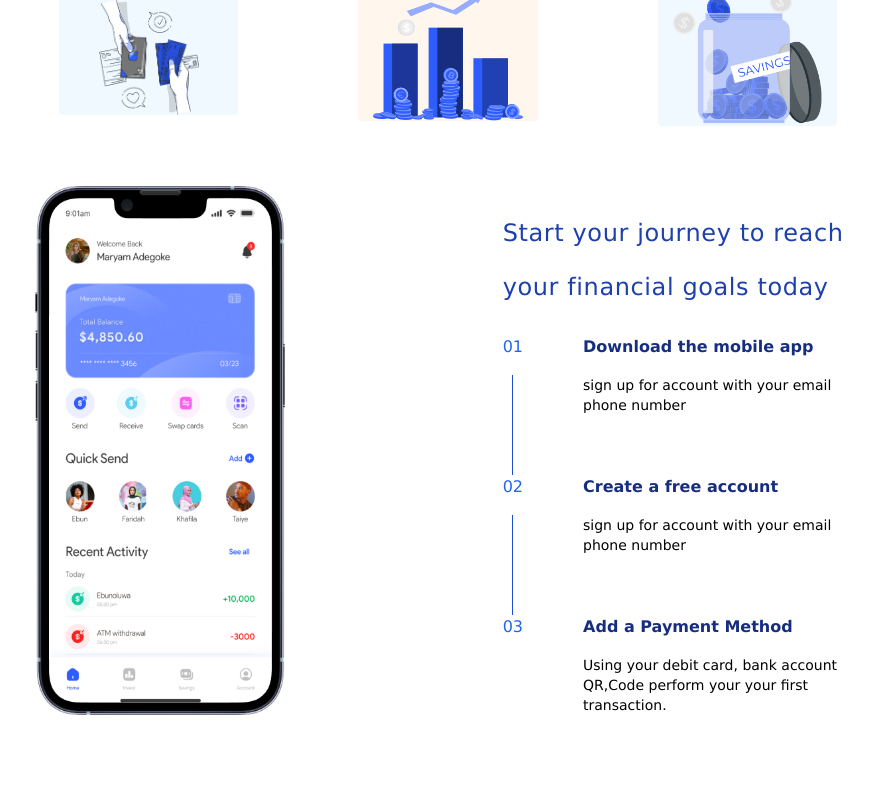
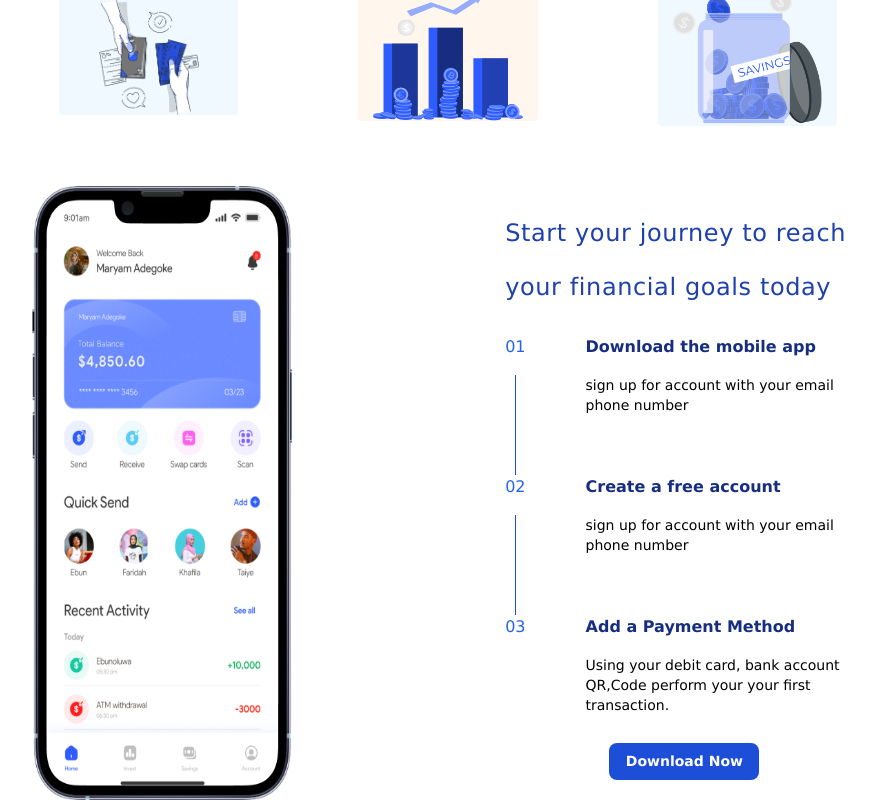
Before and after one commit to goodylove/Fintech-landing-page, a React (Vite) app: page / in a window 1280 px wide. Shown: the part 1055-1855 px from the top of the page, without its empty margins (192-1067 px from the left). Before the commit the page ends 1770 px from the top, so only its background shows below. Built offline with nearby package versions, Linux system fonts and the light colour scheme.

Commit message:
ft:faq components

```diff
--- a/src/components/App/index.jsx
+++ b/src/components/App/index.jsx
@@ -3,6 +3,7 @@ import NavBar from "./../NavBar/index";
 import FinTech from "./../fintechbanner.jsx/index";
 import Service from "./../service/index";
 import Steps from "./../steps/index";
+import Faq from "./../faq/index";
 
 import "./App.css";
 
@@ -13,6 +14,7 @@ function App() {
       <FinTech />
       <Service />
       <Steps />
+      <Faq />
     </div>
   );
 }
--- /dev/null
+++ b/src/components/faq/index.jsx
@@ -0,0 +1,13 @@
+import React from "react";
+const Faq = () => {
+  return (
+    <div>
+      <div>
+        <div></div>
+        <div></div>
+      </div>
+    </div>
+  );
+};
+
+export default Faq;
--- a/src/components/steps/index.jsx
+++ b/src/components/steps/index.jsx
@@ -1,11 +1,12 @@
 import React from "react";
 import PhoneImg from "../../.././public/Fintekk app- phone.png";
+import Button from "../button";
 const Steps = () => {
   return (
     <div className="w-[100%] flex justify-center items-center ">
       <div className="md:flex-row flex flex-col justify-around  md:w-[80%] w-full ">
         <div className="flex justify-center">
-          <img src={PhoneImg} alt="phone" height="50px" width="250px" />
+          <img src={PhoneImg} alt="phone" height="100px" width="260px" />
         </div>
         <div className=" md:w-[35%] ml-5">
           <h2 className=" text-blue-800 font-medium  mb-5 mt-5 text-3xl leading-[3.5rem] md:text-2xl text-start md:leading-[3.4rem] md:tracking-wide">
@@ -54,6 +55,11 @@ const Steps = () => {
               </div>
             </div>
           </div>
+          <div className="flex justify-center items-center mt-4">
+            <Button className="bg-blue-700 justify-center text-white w-[150px] p-2 rounded-lg text-[14px] font-bold md:flex  mt-3 mb-5">
+              Download Now
+            </Button>
+          </div>
         </div>
       </div>
     </div>
```
